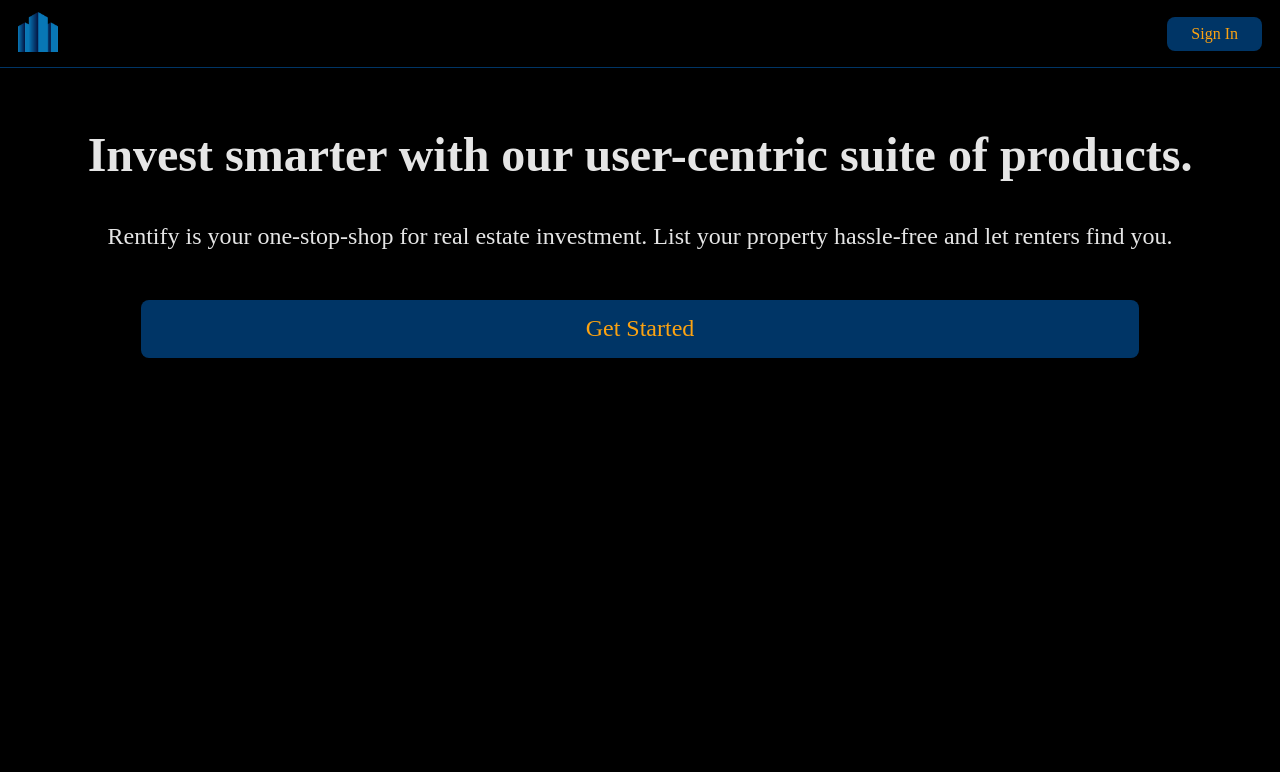
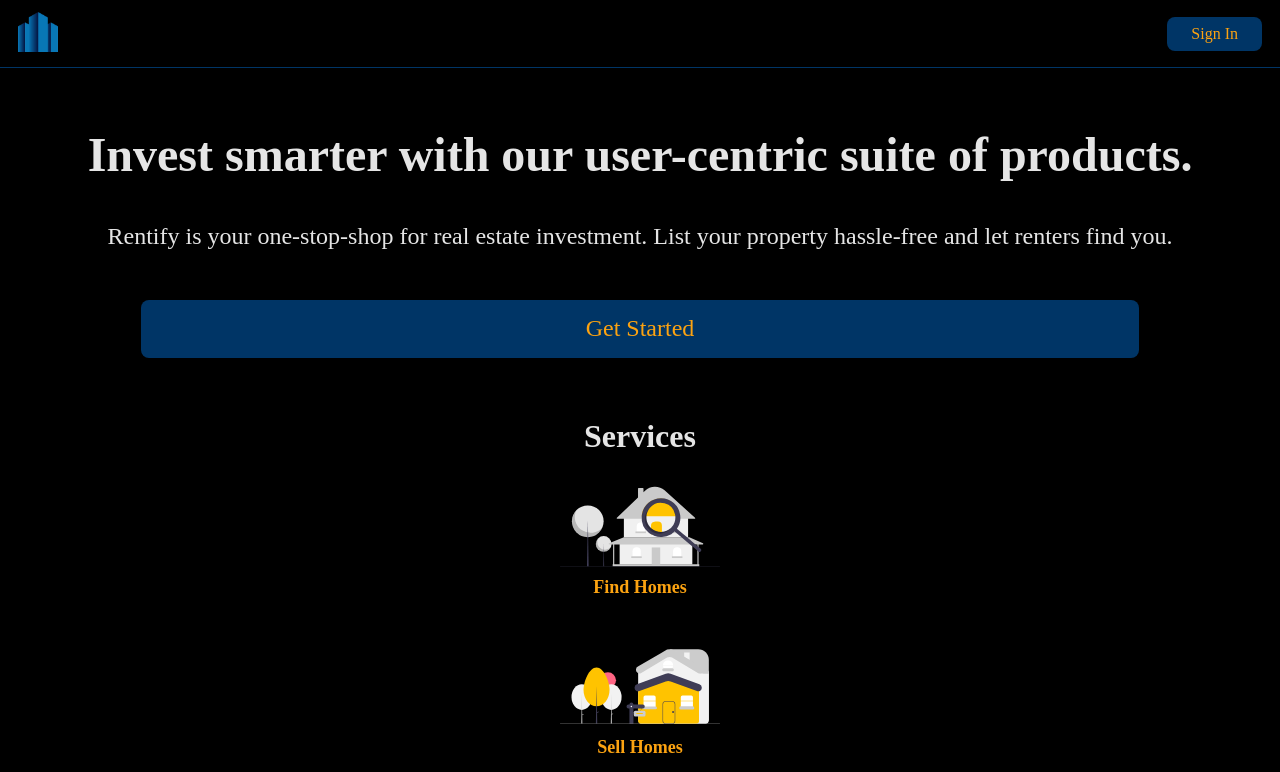
Before and after one commit to victor-likes-coding/re-app, a React (Create React App) app: page / in a window 1280 px wide. Shown: the top 772 px of the page. Built offline with nearby package versions, Linux system fonts and the light colour scheme.

Commit message:
update mb

```diff
--- a/src/sass/page.scss
+++ b/src/sass/page.scss
@@ -1,7 +1,7 @@
 .section {
-    min-height: calc(100vh - 6.6795rem);
     padding: 6rem 1.6rem 0;
     overflow-y: scroll;
+    margin-bottom: 4rem;
 
     &.small {
         padding-top: 2rem;
```
